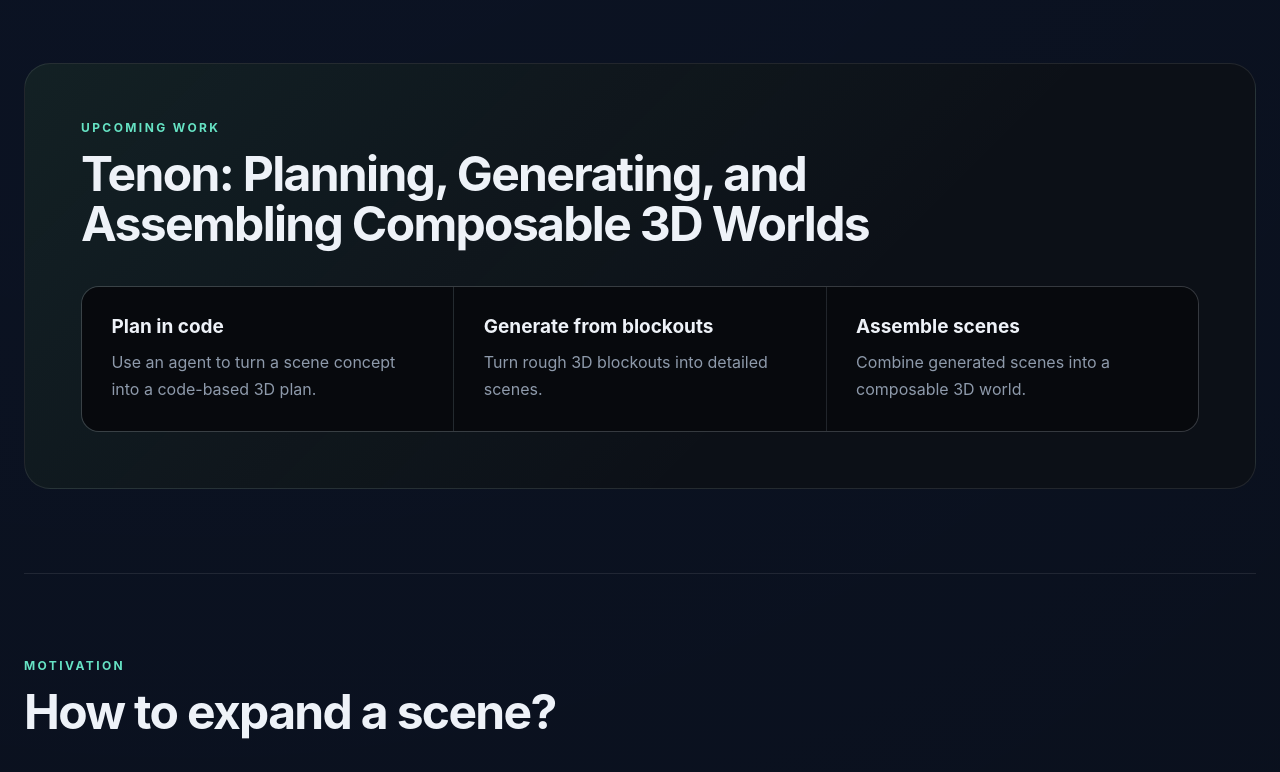
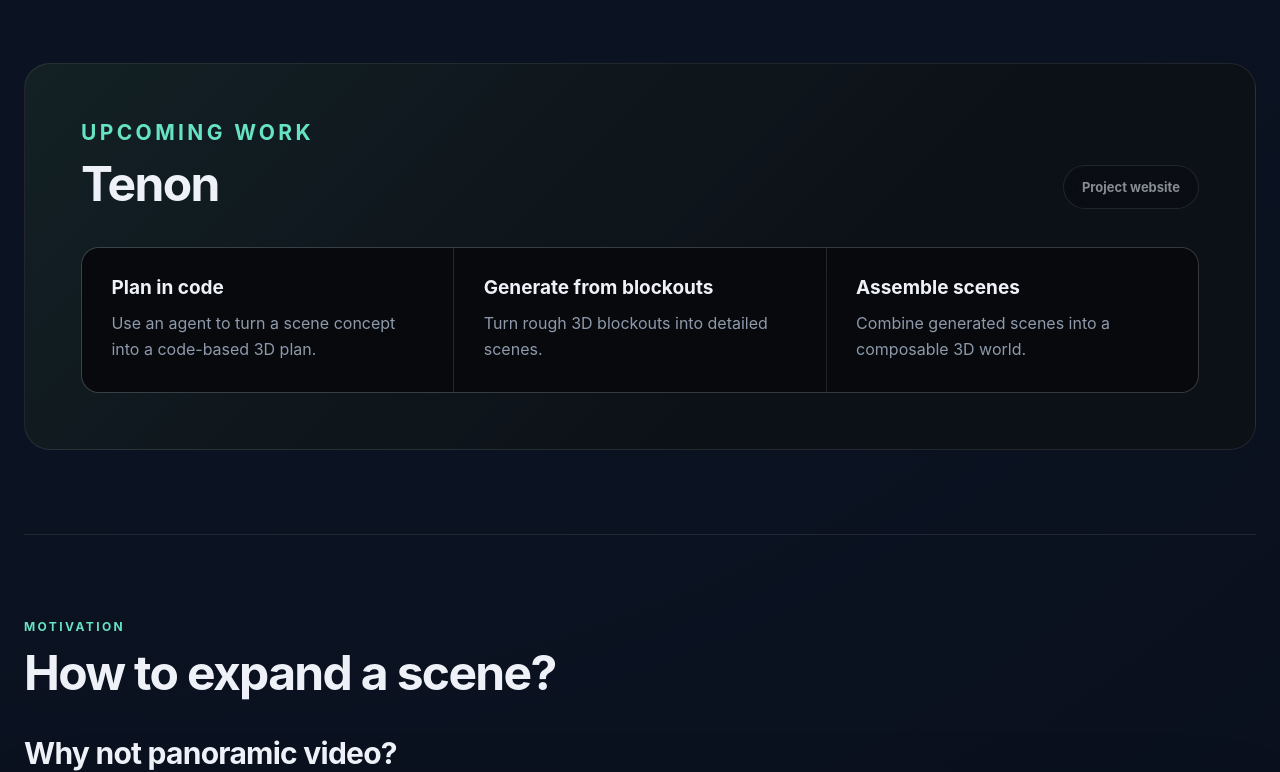
Before and after one commit to YuyangYin/WorldExpand_web, a plain HTML site: page index.html in a window 1280 px wide. Shown: the part 1560-2332 px from the top of the page. Drawn offline with Linux system fonts and the light colour scheme.

Commit message:
Simplify Tenon header and reserve website link

```diff
--- a/index.html
+++ b/index.html
@@ -8,7 +8,7 @@
       content="WorldExpand: Building Coherent 3D Worlds via Sparse Joint Panoramic Expansion"
     />
     <title>WorldExpand: Building Coherent 3D Worlds via Sparse Joint Panoramic Expansion</title>
-    <link rel="stylesheet" href="./styles.css?v=20261126-tenon" />
+    <link rel="stylesheet" href="./styles.css?v=20261126-tenon-link" />
   </head>
   <body id="top">
     <nav class="site-nav" aria-label="Primary navigation">
@@ -111,8 +111,9 @@
           <div class="section-heading">
             <div>
               <p class="eyebrow">UPCOMING WORK</p>
-              <h2 id="tenon-title">Tenon: Planning, Generating, and Assembling Composable 3D Worlds</h2>
+              <h2 id="tenon-title">Tenon</h2>
             </div>
+            <button class="button button-secondary" type="button" disabled>Project website</button>
           </div>
           <div class="tenon-stages">
             <article>
--- a/styles.css
+++ b/styles.css
@@ -360,8 +360,13 @@ h3 {
   background: linear-gradient(135deg, rgba(102, 227, 196, 0.08), transparent 65%), var(--panel-soft);
 }
 
-.tenon-panel h2 {
-  max-width: 920px;
+.tenon-panel .section-heading {
+  gap: 16px;
+}
+
+.tenon-panel .eyebrow {
+  font-size: clamp(16px, 2vw, 21px);
+  letter-spacing: 0.16em;
 }
 
 .tenon-stages {
```
